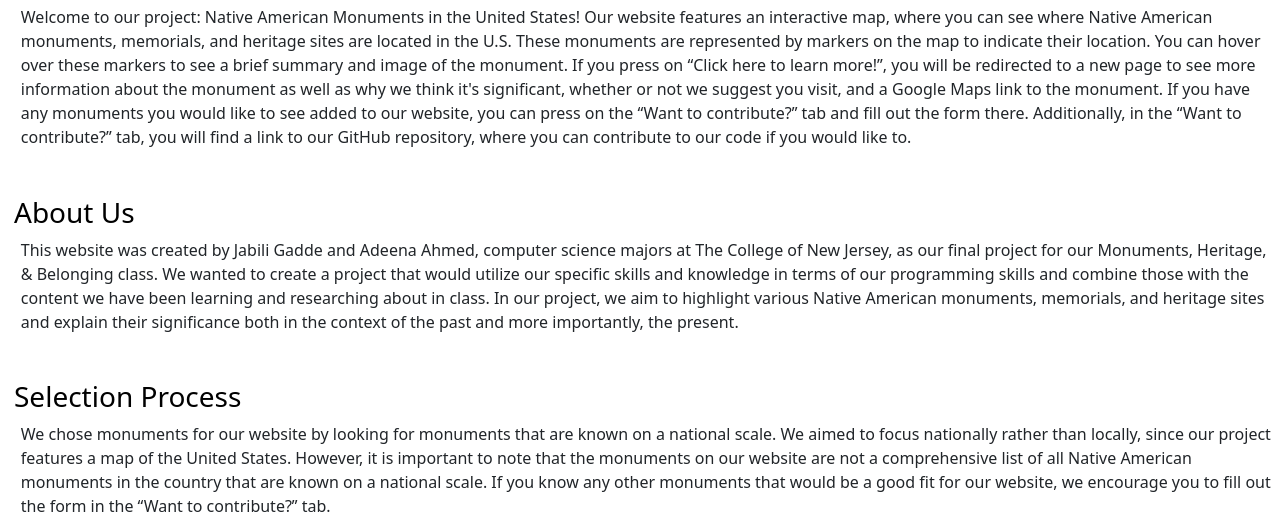
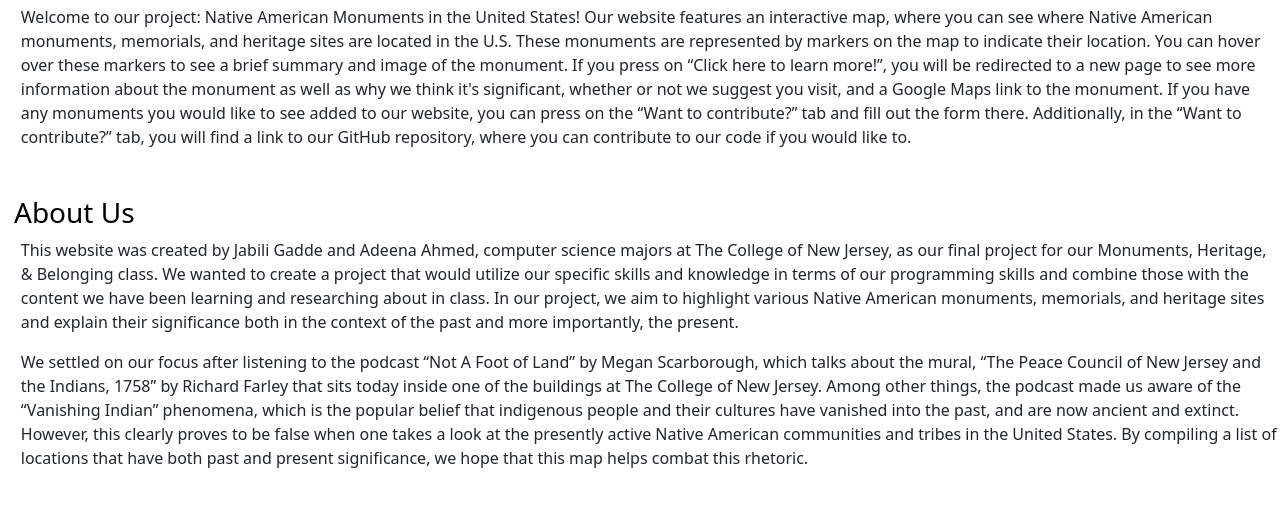
Before and after one commit to adeena210/NativeAmericanMonumentsUS, a plain HTML site: page about.html in a window 1280 px wide. Shown: the part 225-746 px from the top of the page. Drawn offline with nearby package versions, Linux system fonts and the light colour scheme.

Commit message:
Adds motivation behind project

```diff
--- a/about.html
+++ b/about.html
@@ -44,6 +44,13 @@
             We wanted to create a project that would utilize our specific skills and knowledge in terms of our programming skills and combine those with the content we have been learning and researching about in class.
             In our project, we aim to highlight various Native American monuments, memorials, and heritage sites and explain their significance both in the context of the past and more importantly, the present.
           </p>
+
+          <p class = "about">
+            We settled on our focus after listening to the podcast “Not A Foot of Land” by Megan Scarborough, which talks about the mural, “The Peace Council of New Jersey and the Indians, 1758” by Richard Farley that sits today inside one of the buildings at The College of New Jersey.
+            Among other things, the podcast made us aware of the “Vanishing Indian” phenomena, which is the popular belief that indigenous people and their cultures have vanished into the past, and are now ancient and extinct.
+            However, this clearly proves to be false when one takes a look at the presently active Native American communities and tribes in the United States.
+            By compiling a list of locations that have both past and present significance, we hope that this map helps combat this rhetoric.
+          </p>
         </div>
 
         <div id="criteria">
```
